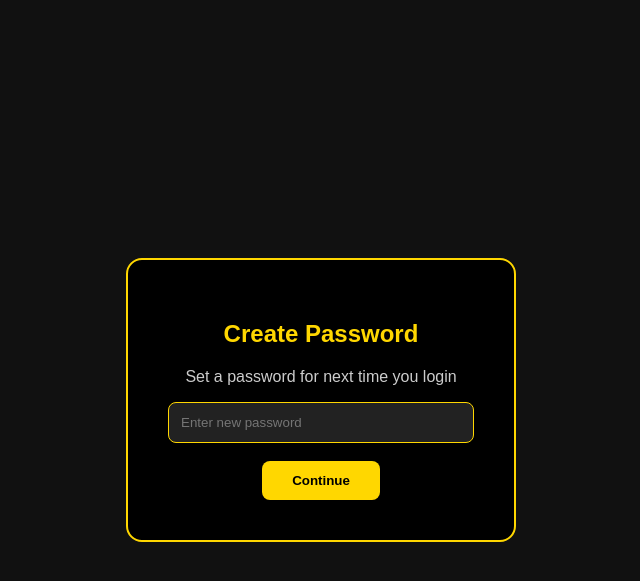
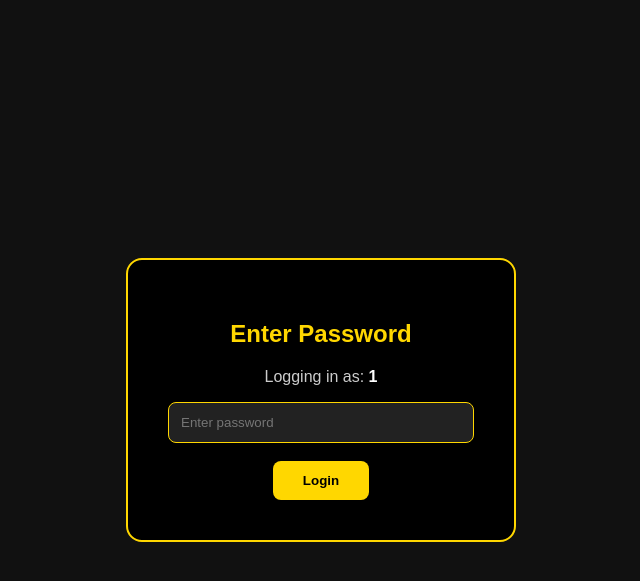
Before and after one commit to whitestar2011/pro-ai, a Flask app: page /set_password in a window 1280 px wide. Shown: the top 581 px of the page, without its empty margins (319-959 px from the left). Run offline with Flask 3, Linux system fonts and the light colour scheme; the visitor is signed in with stand-in values (Sample User, id 1).

Commit message:
Update set_password.html

```diff
--- a/templates/set_password.html
+++ b/templates/set_password.html
@@ -1,16 +1,10 @@
 <!DOCTYPE html>
-<html lang="en">
-<head>
-    <meta charset="UTF-8">
-    <title>Set Password</title>
-    <meta name="viewport" content="width=device-width, initial-scale=1.0">
-</head>
+<html><head><meta charset="UTF-8"><title>Login</title><meta name="viewport" content="width=device-width, initial-scale=1.0"></head>
 <body style="display:flex; justify-content:center; align-items:center; height:100vh; background:#111; margin:0; font-family:Arial;">
-  <form action="/set_password" method="POST" style="background:#000; padding:40px; border:2px solid #FFD700; border-radius:16px; text-align:center;">
-    <h2 style="color:#FFD700;">Create Password</h2>
-    <p style="color:#ccc;">Set a password for next time you login</p>
-    <input type="password" name="password" placeholder="Enter new password" required style="padding:12px; width:280px; border-radius:8px; border:1px solid #FFD700; background:#222; color:white;"><br><br>
-    <button type="submit" style="padding:12px 30px; background:#FFD700; color:black; border:none; border-radius:8px; font-weight:bold; cursor:pointer;">Continue</button>
+  <form action="/login_password" method="POST" style="background:#000; padding:40px; border:2px solid #FFD700; border-radius:16px; text-align:center;">
+    <h2 style="color:#FFD700;">Enter Password</h2>
+    <p style="color:#ccc;">Logging in as: <b style="color:white;">{{ session.identifier }}</b></p>
+    <input type="password" name="password" placeholder="Enter password" required style="padding:12px; width:280px; border-radius:8px; border:1px solid #FFD700; background:#222; color:white;"><br><br>
+    <button type="submit" style="padding:12px 30px; background:#FFD700; color:black; border:none; border-radius:8px; font-weight:bold; cursor:pointer;">Login</button>
   </form>
-</body>
-</html>
+</body></html>
```
